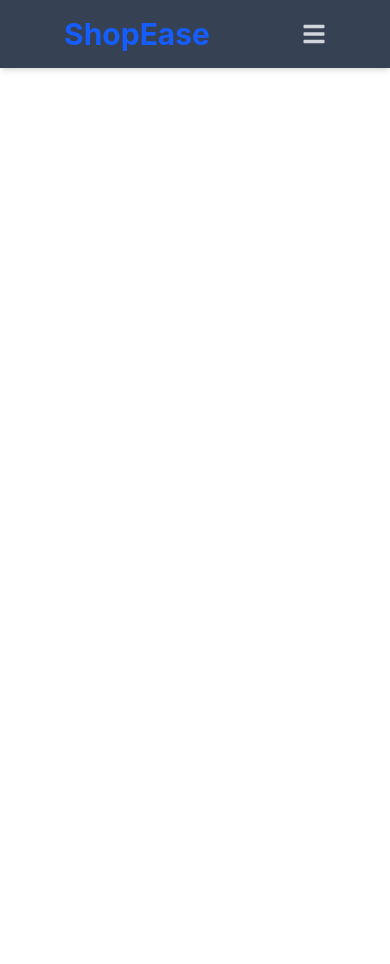
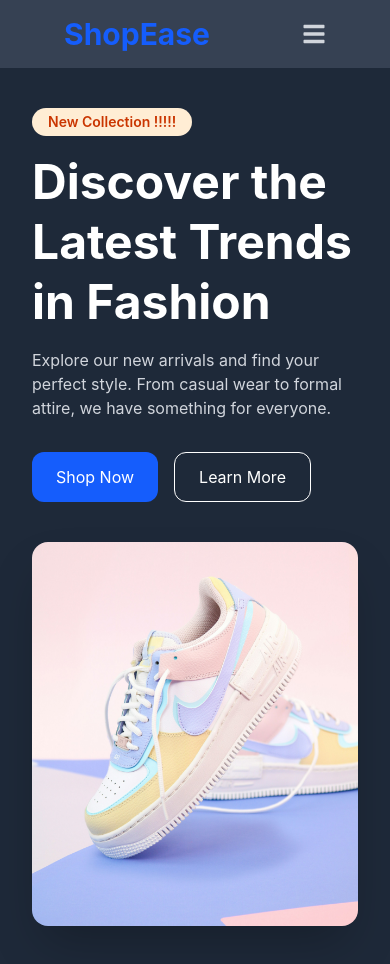
Before and after one commit to Chrischaos2/Tailwind-React-Simple-Ecommerce, a React (Vite) app: page / in a window 390 px wide. Before the commit the page ends 844 px from the top, so only its background shows below. Built offline with nearby package versions, Linux system fonts and the light colour scheme.

Commit message:
Added a responsive hero section

```diff
--- a/src/App.jsx
+++ b/src/App.jsx
@@ -1,12 +1,14 @@
-import React from 'react'
-import Navbar from './components/Navbar'
+import React from "react";
+import Navbar from "./components/Navbar";
+import Hero from "./components/Hero";
 
 const App = () => {
   return (
     <div>
       <Navbar />
+      <Hero />
     </div>
-  )
-}
+  );
+};
 
-export default App
+export default App;
--- /dev/null
+++ b/src/components/Hero.jsx
@@ -0,0 +1,42 @@
+import React from "react";
+import HeroImage from "../assets/HeroImage.jpg"; // Ensure you have an image in the specified path
+
+const Hero = () => {
+  return (
+    <section className="bg-gray-800 text-white py-10">
+      <div className="max-w-7xl mx-auto px-8">
+        <div className="grid md:grid-cols-2 gap-10 items-center">
+          <div>
+            <span className="inline-block bg-orange-100 text-orange-700 px-4 py-1 rounded-full text-sm font-semibold mb-4">
+              New Collection !!!!!
+            </span>
+            <h1 className="text-5xl font-bold leading-tight mb-4">
+              Discover the Latest Trends in Fashion
+            </h1>
+            <p className="text-gray-300 mb-6 max-w-lg">
+              Explore our new arrivals and find your perfect style. From casual
+              wear to formal attire, we have something for everyone.
+            </p>
+            <div className="flex gap-4 mt-8">
+              <button className="bg-blue-600 text-white px-6 py-3 rounded-xl hover:bg-blue-700 transition duration-300">
+                Shop Now
+              </button>
+              <button className="border border-white text-white px-6 py-3 rounded-xl hover:bg-white hover:text-gray-800 transition duration-300">
+                Learn More
+              </button>
+            </div>
+          </div>
+          <div className="h-full">
+            <img
+              src={HeroImage}
+              alt="Fashion Mens Sneaker"
+              className="w-full h-96 object-cover rounded-2xl shadow-2xl transition duration-500 hover:scale-105 hover:shadow-3xl"
+            />
+          </div>
+        </div>
+      </div>
+    </section>
+  );
+};
+
+export default Hero;
--- a/src/components/Navbar.jsx
+++ b/src/components/Navbar.jsx
@@ -1,5 +1,5 @@
 import React, { useState } from "react";
-import { FaBars } from "react-icons/fa";
+import { FaBars, FaTimes } from "react-icons/fa";
 
 const Navbar = () => {
   const [isMenuOpen, setIsMenuOpen] = useState(false);
@@ -52,7 +52,7 @@ const Navbar = () => {
             className="text-2xl md:hidden text-gray-300 hover:text-blue-600 transition duration-300"
             onClick={() => setIsMenuOpen(!isMenuOpen)}
           >
-            <FaBars />
+            {isMenuOpen ? <FaTimes /> : <FaBars />}
           </button>
         </div>
         {isMenuOpen && (
@@ -88,6 +88,8 @@ const Navbar = () => {
               >
                 Contact
               </a>
+            </li>
+            <li>
               <button className=" w-full bg-blue-600 text-white px-4 py-2 rounded-xl hover:bg-blue-700 transition duration-300 mt-2">
                 Login
               </button>
```
Also changed, not shown: src/assets/HeroImage.jpg (added).
